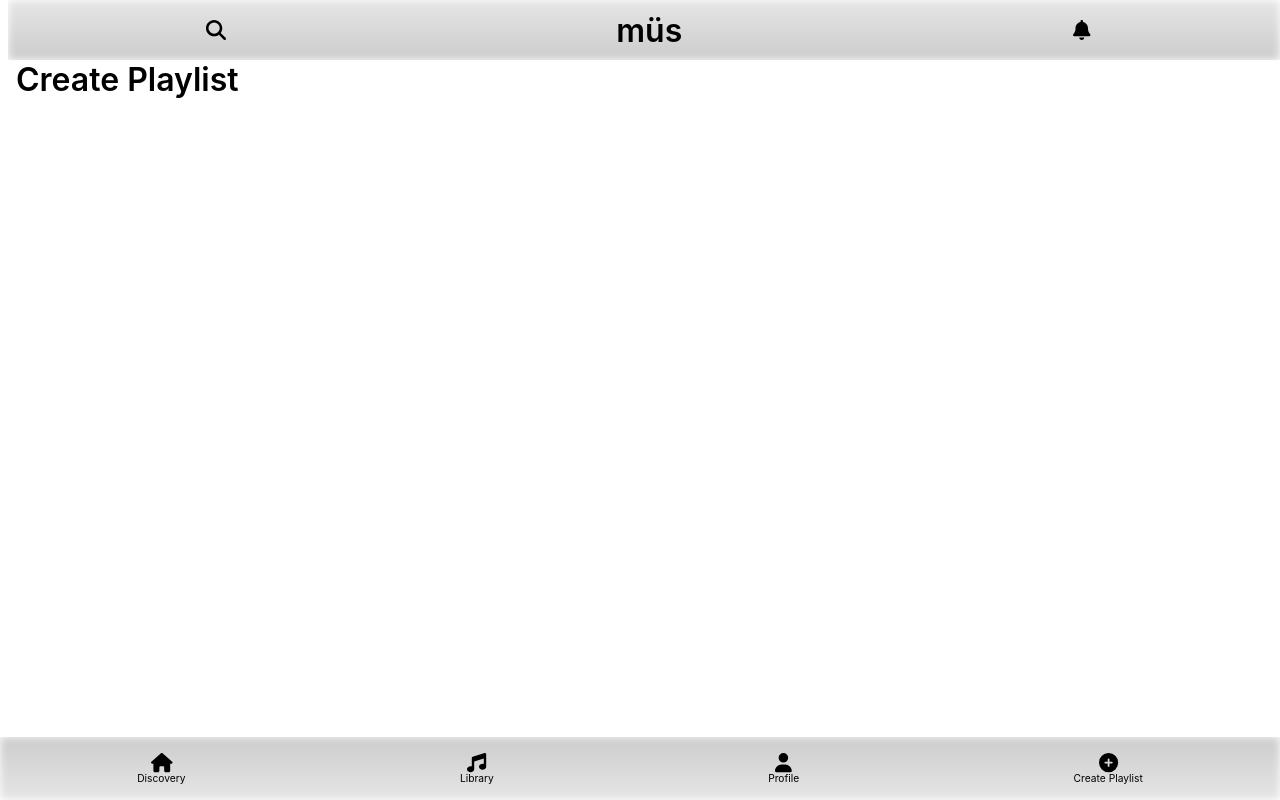
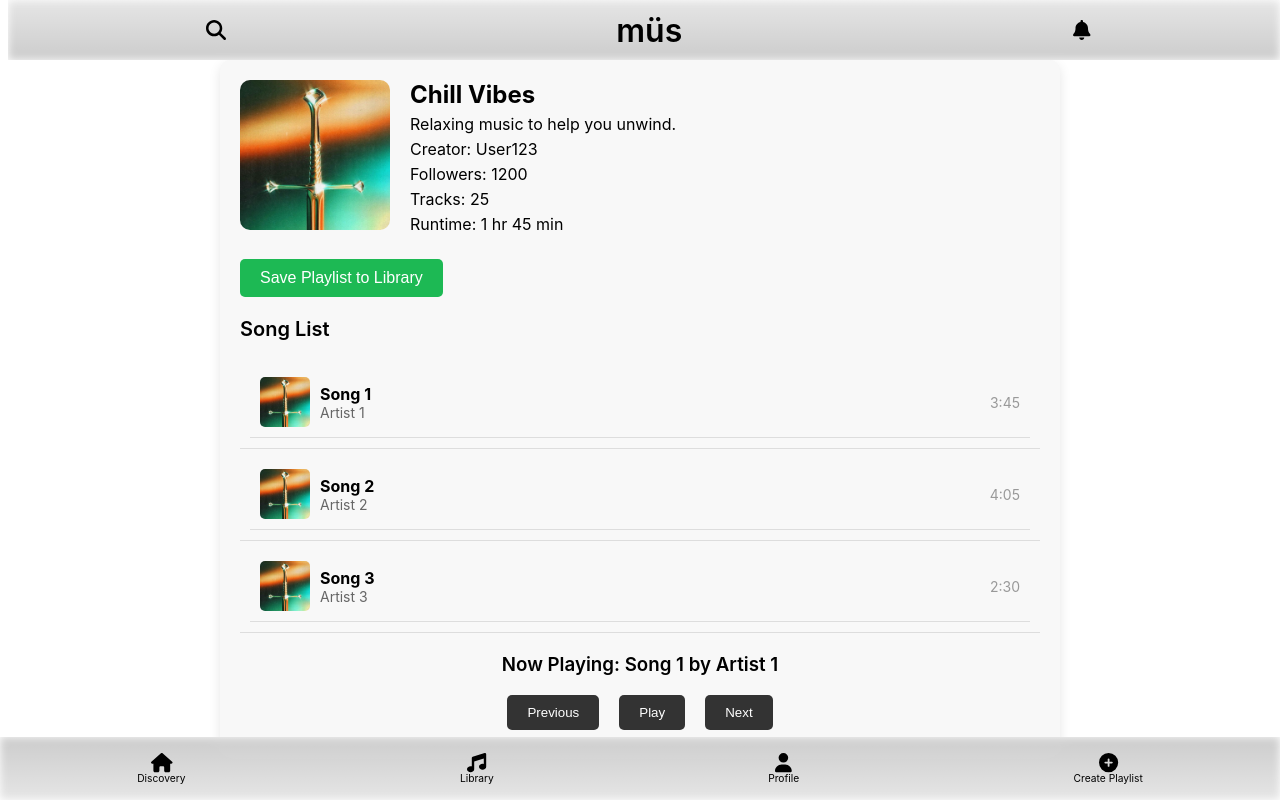
Before and after one commit to hershjain/mus, a React (Create React App) app: page /create-playlist in a window 1280 px wide. Built offline with nearby package versions, Linux system fonts and the light colour scheme; the HTML template or start-up script is replaced by a standard one.

Commit message:
created playlist template

```diff
--- /dev/null
+++ b/src/components/playlist-template.js
@@ -0,0 +1,130 @@
+import React, { useState } from "react";
+import "../styles/playlist-template.css";
+import placeholder from '../assets/images/playlist-test-cover.jpg';
+import SongItem from "./song-item";
+
+const PlaylistTemplate = () => {
+  const [currentSongIndex, setCurrentSongIndex] = useState(0);
+  const [isPlaying, setIsPlaying] = useState(false);
+  const [isSaved, setIsSaved] = useState(false);
+
+  const handlePlayPause = () => {
+    setIsPlaying(!isPlaying);
+  };
+
+  const handleNextSong = () => {
+    setCurrentSongIndex((prevIndex) => (prevIndex + 1) % playlist.songs.length);
+  };
+
+  const handlePreviousSong = () => {
+    setCurrentSongIndex((prevIndex) =>
+      prevIndex === 0 ? playlist.songs.length - 1 : prevIndex - 1
+    );
+  };
+
+  const handleSavePlaylist = () => {
+    setIsSaved(true);
+    alert("Playlist saved to your library!"); // Add a simple alert
+  };
+
+  const playlist = {
+    name: "Chill Vibes",
+    picture: placeholder,
+    description: "Relaxing music to help you unwind.",
+    creator: "User123",
+    followers: 1200,
+    tracks: 25,
+    runtime: "1 hr 45 min",
+    songs: [
+      {
+        name: "Song 1",
+        artist: "Artist 1",
+        runtime: "3:45",
+        picture: placeholder,
+      },
+      {
+        name: "Song 2",
+        artist: "Artist 2",
+        runtime: "4:05",
+        picture: placeholder,
+      },
+      {
+        name: "Song 3",
+        artist: "Artist 3",
+        runtime: "2:30",
+        picture: placeholder,
+      },
+    ]
+  };
+
+
+
+  return (
+    <div className="playlist-container">
+      <div className="playlist-info">
+        <img src={playlist.picture} alt={playlist.name} className="playlist-img" />
+        <div className="playlist-details">
+          <h2>{playlist.name}</h2>
+          <p>{playlist.description}</p>
+          <p>Creator: {playlist.creator}</p>
+          <p>Followers: {playlist.followers}</p>
+          <p>Tracks: {playlist.tracks}</p>
+          <p>Runtime: {playlist.runtime}</p>
+        </div>
+      </div>
+
+      <button
+        className="save-playlist-button"
+        onClick={handleSavePlaylist}
+        disabled={isSaved} // Disable if already saved
+      >
+        {isSaved ? "Playlist Saved" : "Save Playlist to Library"}
+      </button>
+
+      <SongList songs={playlist.songs} currentSongIndex={currentSongIndex} />
+
+      <SongPlayer
+        isPlaying={isPlaying}
+        onPlayPause={handlePlayPause}
+        onNextSong={handleNextSong}
+        onPreviousSong={handlePreviousSong}
+        currentSong={playlist.songs[currentSongIndex]}
+      />
+    </div>
+  );
+};
+
+const SongList = ({ songs, currentSongIndex }) => {
+  return (
+    <div className="song-list">
+      <h3>Song List</h3>
+      <ul>
+        {songs.map((song, index) => (
+          <li key={index}>
+            <SongItem
+              picture={song.picture}
+              name={song.name}
+              artist={song.artist}
+              runtime={song.runtime}
+            />
+          </li>
+        ))}
+      </ul>
+    </div>
+  );
+};
+
+const SongPlayer = ({ isPlaying, onPlayPause, onNextSong, onPreviousSong, currentSong }) => {
+  return (
+    <div className="song-player">
+      <h3>Now Playing: {currentSong.name} by {currentSong.artist}</h3>
+      <div className="player-controls">
+        <button onClick={onPreviousSong}>Previous</button>
+        <button onClick={onPlayPause}>{isPlaying ? "Pause" : "Play"}</button>
+        <button onClick={onNextSong}>Next</button>
+      </div>
+    </div>
+  );
+};
+
+export default PlaylistTemplate;
--- /dev/null
+++ b/src/components/song-item.js
@@ -0,0 +1,17 @@
+import React from "react";
+import "../styles/song-item.css";
+
+const SongItem = ({ picture, name, artist, runtime }) => {
+  return (
+    <div className="song-item">
+      <img src={picture} alt={name} className="song-picture" />
+      <div className="song-details">
+        <h4 className="song-name">{name}</h4>
+        <p className="song-artist">{artist}</p>
+      </div>
+      <p className="song-runtime">{runtime}</p>
+    </div>
+  );
+};
+
+export default SongItem;
--- a/src/pages/CreatePlaylist.js
+++ b/src/pages/CreatePlaylist.js
@@ -1,11 +1,12 @@
 import React from "react";
+import PlaylistTemplate from "../components/playlist-template";
 
 
 const CreatePlaylist = () => {
     return (
         <body>
             <div>
-                <h1>Create Playlist</h1>
+                <PlaylistTemplate />
             </div>
         </body>
     );
--- /dev/null
+++ b/src/styles/playlist-template.css
@@ -0,0 +1,94 @@
+.playlist-container {
+    max-width: 800px;
+    margin: 0 auto;
+    padding: 20px;
+    background-color: #f8f8f8;
+    border-radius: 10px;
+    box-shadow: 0 4px 12px rgba(0, 0, 0, 0.1);
+  }
+
+  .playlist-info {
+    display: flex;
+    margin-bottom: 20px;
+  }
+
+  .playlist-img {
+    width: 150px;
+    height: 150px;
+    border-radius: 10px;
+    object-fit: cover;
+    margin-right: 20px;
+  }
+
+  .playlist-details h2 {
+    margin: 0;
+    font-size: 24px;
+    font-weight: bold;
+  }
+
+  .playlist-details p {
+    margin: 5px 0;
+    font-size: 16px;
+  }
+
+  .song-list h3 {
+    font-size: 20px;
+    margin-bottom: 10px;
+  }
+
+  .song-list ul {
+    list-style: none;
+    padding: 0;
+  }
+
+  .song-list li {
+    padding: 10px;
+    border-bottom: 1px solid #ddd;
+    font-size: 16px;
+  }
+
+  .song-list li.current-song {
+    background-color: #e0e0e0;
+    font-weight: bold;
+  }
+
+  .song-player {
+    text-align: center;
+    margin-top: 20px;
+  }
+
+  .player-controls button {
+    padding: 10px 20px;
+    margin: 0 10px;
+    background-color: #333;
+    color: white;
+    border: none;
+    border-radius: 5px;
+    cursor: pointer;
+  }
+
+  .player-controls button:hover {
+    background-color: #555;
+  }
+
+  .save-playlist-button {
+    display: block;
+    margin: 20px 0;
+    padding: 10px 20px;
+    background-color: #1db954;
+    color: white;
+    border: none;
+    border-radius: 5px;
+    font-size: 16px;
+    cursor: pointer;
+    transition: background-color 0.3s ease;
+  }
+
+  .save-playlist-button:hover {
+    background-color: #1ed760;
+  }
+
+  .save-playlist-button:disabled {
+    background-color: #ccc;
+    cursor: not-allowed;
+  }
--- /dev/null
+++ b/src/styles/song-item.css
@@ -0,0 +1,41 @@
+.song-item {
+    display: flex;
+    align-items: center;
+    justify-content: space-between;
+    padding: 10px;
+    border-bottom: 1px solid #ddd;
+    transition: background-color 0.2s ease;
+  }
+
+  .song-item:hover {
+    background-color: #f0f0f0;
+  }
+
+  .song-picture {
+    width: 50px;
+    height: 50px;
+    border-radius: 5px;
+    object-fit: cover;
+    margin-right: 10px;
+  }
+
+  .song-details {
+    flex-grow: 1;
+  }
+
+  .song-name {
+    margin: 0;
+    font-size: 16px;
+    font-weight: bold;
+  }
+
+  .song-artist {
+    margin: 0;
+    font-size: 14px;
+    color: #666;
+  }
+
+  .song-runtime {
+    font-size: 14px;
+    color: #999;
+  }
```
